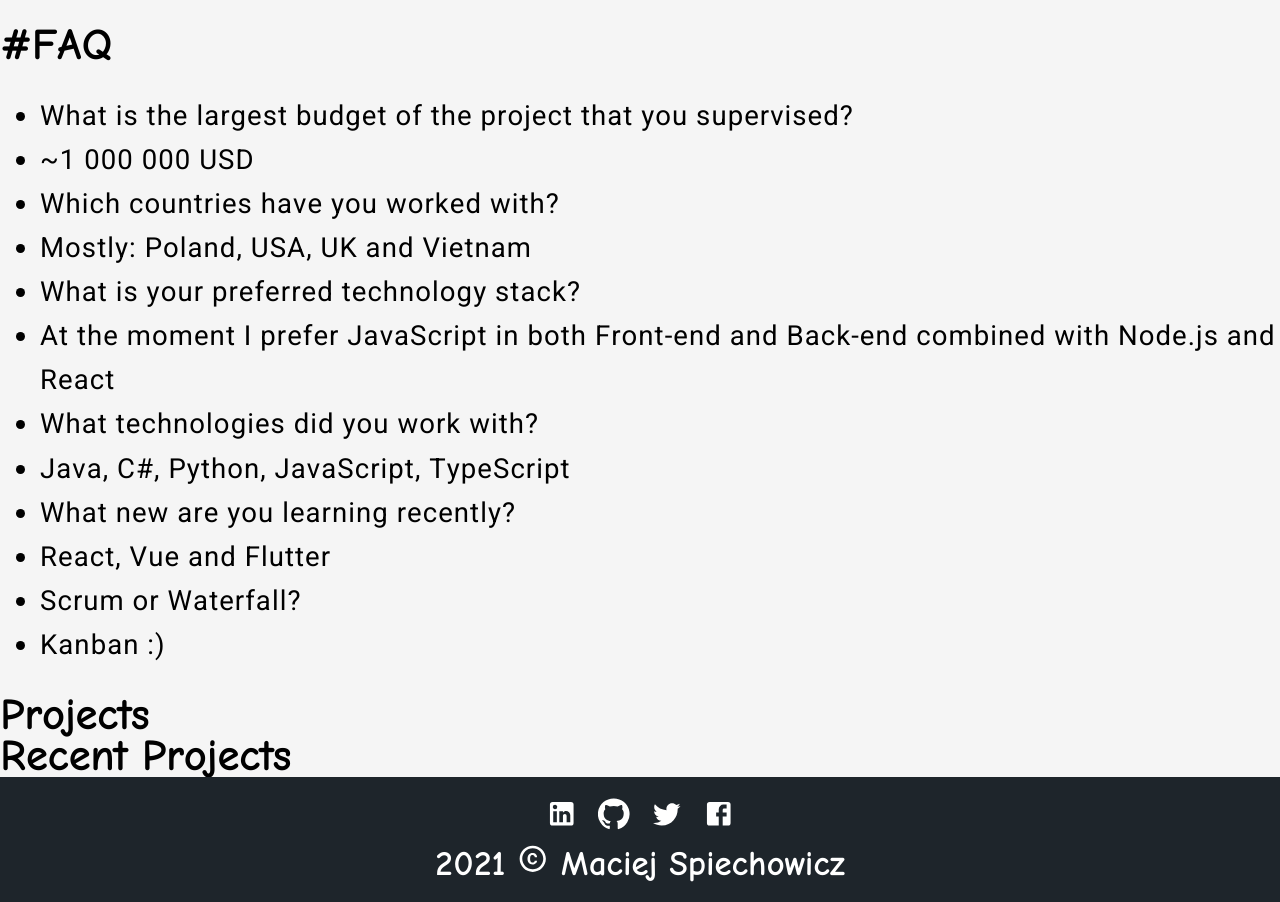
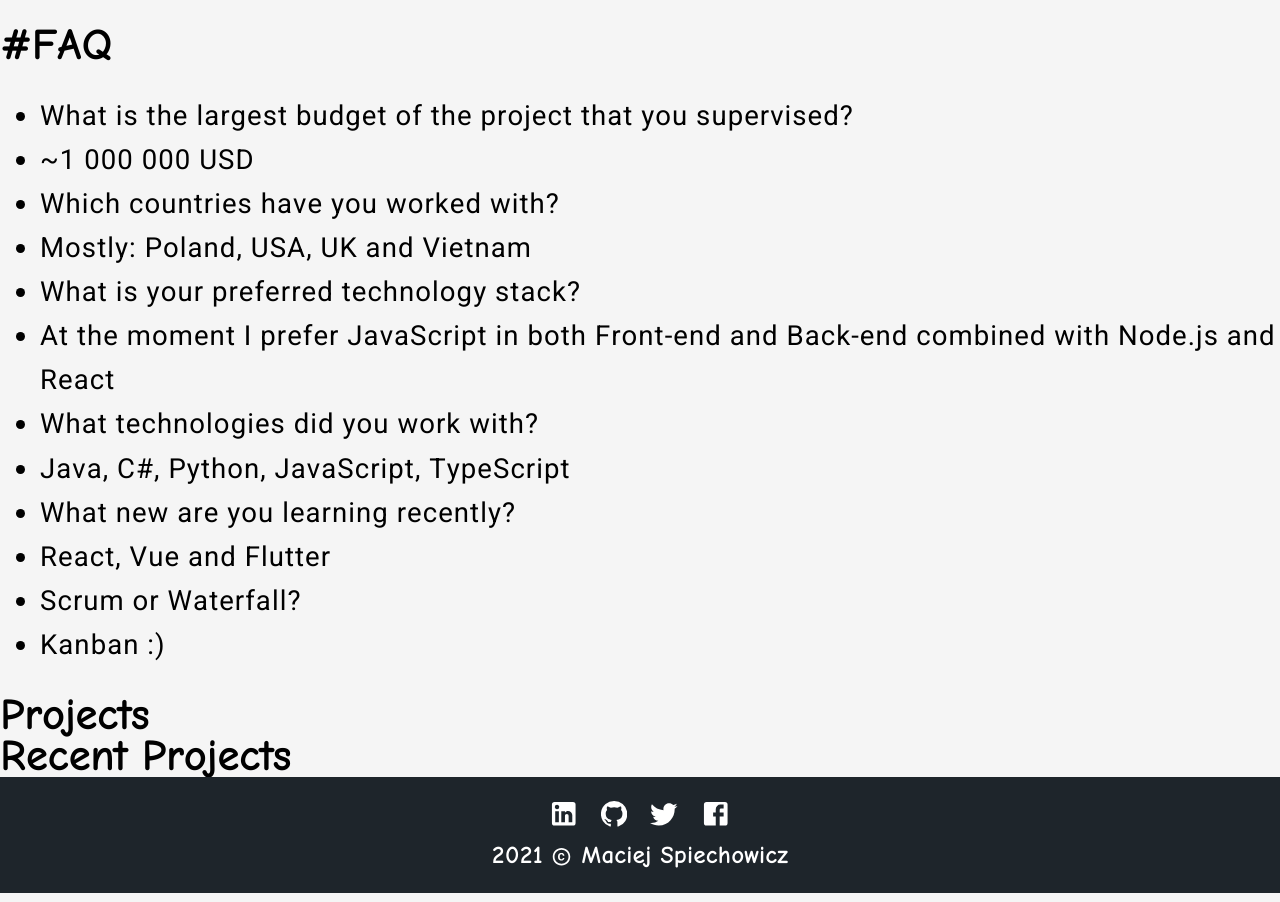
Before and after one commit to MSpiechowicz/maciejspiechowicz.com, a Gatsby site: page / in a window 1280 px wide and 2050 px high. Shown: the part 1148-2050 px from the top of the page. Built offline with nearby package versions, Linux system fonts and the light colour scheme; Gatsby itself is replaced by a stand-in of ours.

Commit message:
Adding footer css

```diff
--- a/src/components/footer/PageFooterContent.js
+++ b/src/components/footer/PageFooterContent.js
@@ -13,12 +13,12 @@ const PageFooterContent = () => {
     {
       key: "footer_contact_1",
       icon: <LinkedIn />,
-      url: "http://www.linkedin.com/in/mspiechowicz",
+      url: "https://pl.linkedin.com/in/mspiechowicz",
       alt: "LinkedIn",
     },
     {
       key: "footer_contact_2",
-      icon: <GitHub />,
+      icon: <GitHub style={{ width: "1.25rem" }} />,
       url: "http://github.com/mspiechowicz",
       alt: "GitHub",
     },
@@ -40,14 +40,19 @@ const PageFooterContent = () => {
     <div className="page-footer__content">
       <ul>
         {contactItems.map(item => (
-          <PageFooterContentItem key={item.key} url={item.url} icon={item.icon} />
+          <PageFooterContentItem
+            key={item.key}
+            url={item.url}
+            icon={item.icon}
+            alt={item.alt}
+          />
         ))}
       </ul>
-      <h3>
+      <h5>
         {new Date().getFullYear()}&nbsp;
-        <CopyrightRounded />
+        <CopyrightRounded style={{ width: "1rem" }} />
         &nbsp;Maciej Spiechowicz
-      </h3>
+      </h5>
     </div>
   )
 }
--- a/src/components/footer/PageFooterContentItem.js
+++ b/src/components/footer/PageFooterContentItem.js
@@ -1,9 +1,11 @@
 import React from "react"
 
-const PageFooterContentItem = ({ url, icon }) => {
+const PageFooterContentItem = ({ url, alt, icon }) => {
   return (
     <li>
-      <a href={url}>{icon}</a>
+      <a href={url} target="_blank" alt={alt} rel="noreferrer">
+        {icon}
+      </a>
     </li>
   )
 }
--- a/src/styles/components/footer/PageFooterContent.scss
+++ b/src/styles/components/footer/PageFooterContent.scss
@@ -3,6 +3,7 @@
   flex-direction: column;
   justify-content: center;
   align-items: center;
+  gap: 0.5125rem;
 
   ul {
     display: flex;
@@ -14,6 +15,20 @@
 
     li a {
       color: var(--color-font-main);
+
+      svg {
+        display: flex;
+        align-items: center;
+      }
+    }
+
+    li a:hover {
+      color: var(--color-font-extra);
     }
   }
+
+  h5 {
+    display: flex;
+    align-items: center;
+  }
 }
--- a/src/styles/components/header/PageHeader.scss
+++ b/src/styles/components/header/PageHeader.scss
@@ -9,6 +9,7 @@ header {
   align-items: center;
   padding: 1rem 0;
   max-height: 10%;
+  width: 100%;
 }
 
 
```
